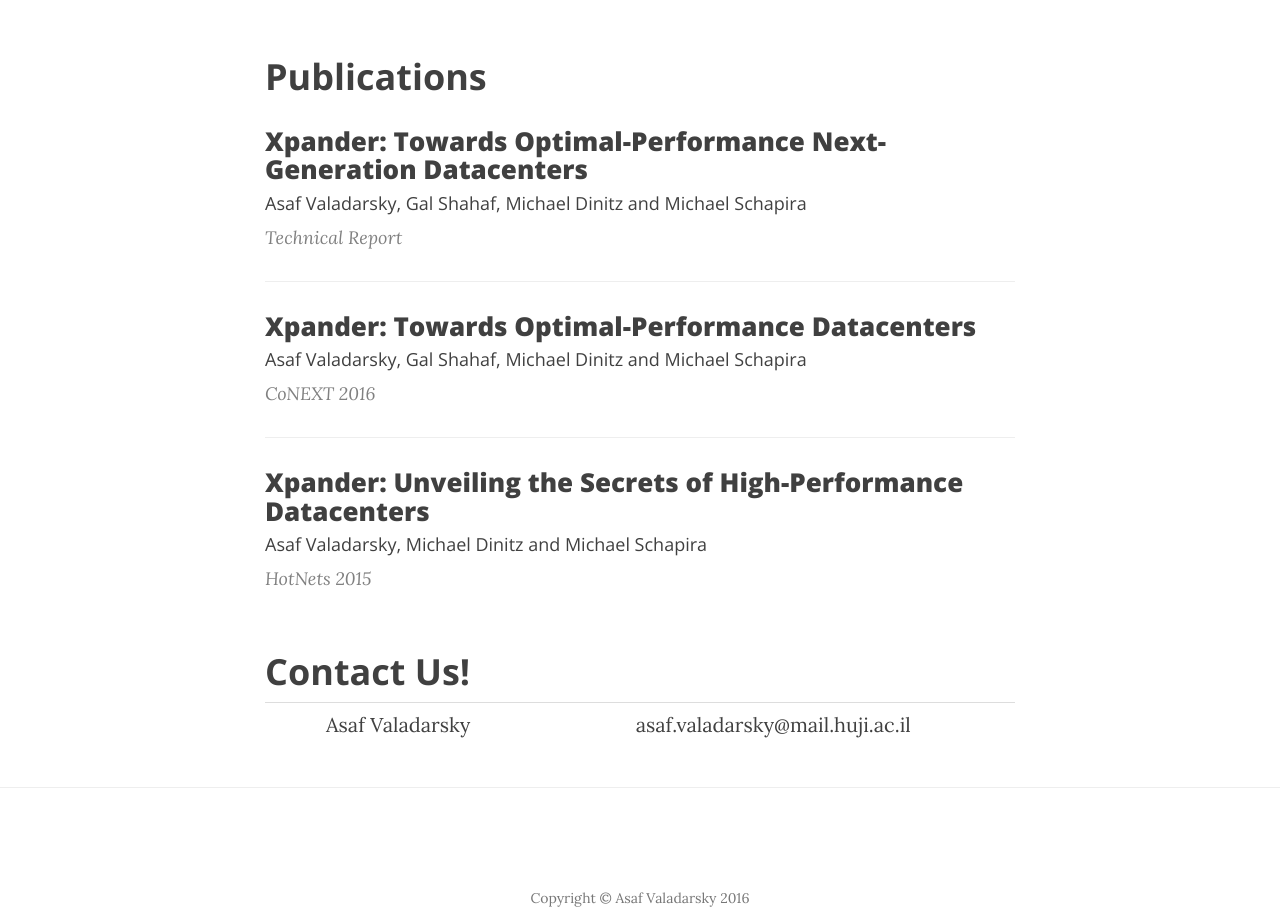
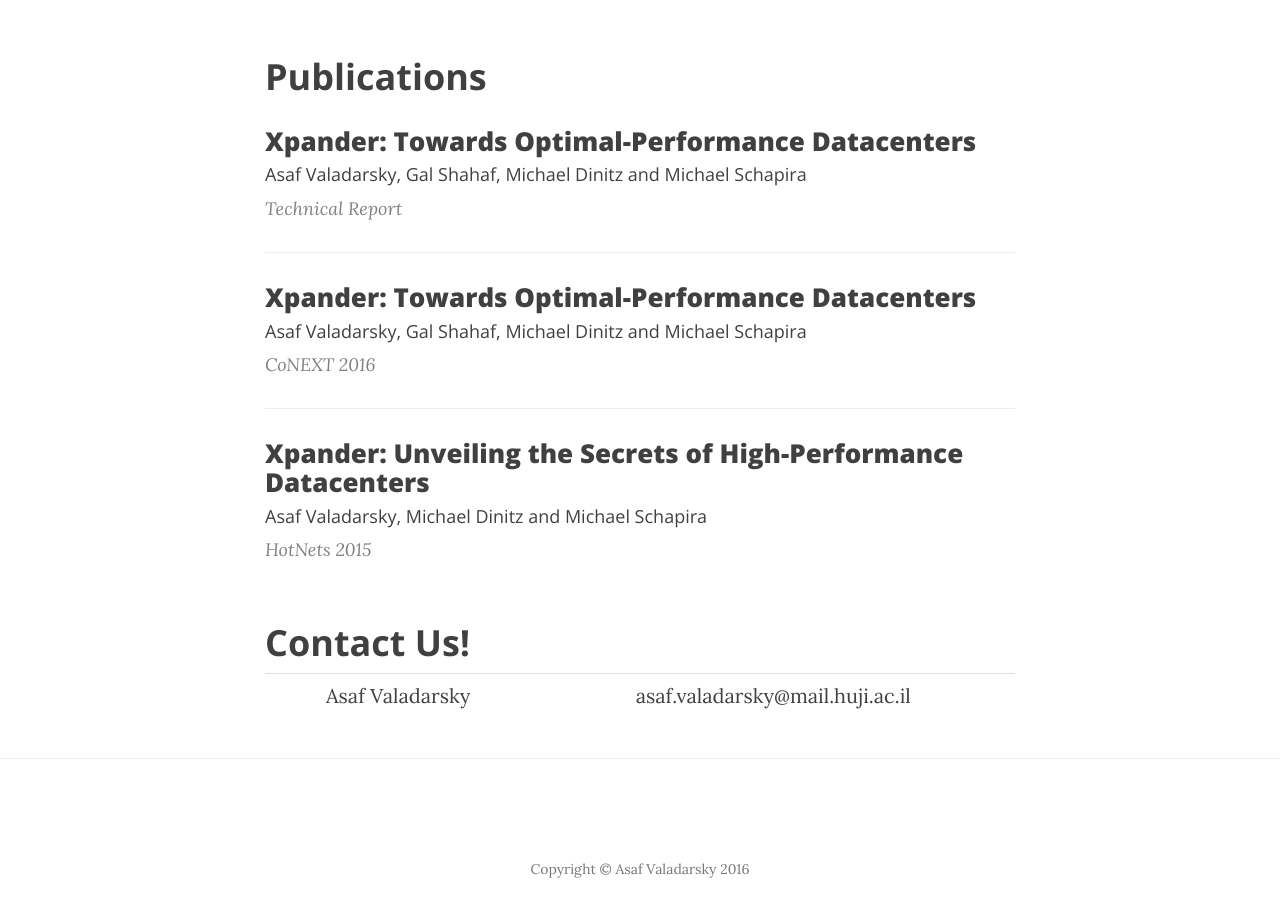
Before and after one commit to husant/Xpander, a plain HTML site: page index.html in a window 1280 px wide. Shown: the part 5201-6125 px from the top of the page. Drawn offline with nearby package versions, Linux system fonts and the light colour scheme.

Commit message:
Update TR title

```diff
--- a/index.html
+++ b/index.html
@@ -297,7 +297,7 @@
             <div class="post-preview">
                 <a href="./files/xpander-full.pdf">
                     <h3 class="post-title">
-                        Xpander: Towards Optimal-Performance Next-Generation Datacenters
+                        Xpander: Towards Optimal-Performance Datacenters
                     </h3>
                     <h4 class="post-subtitle">
                         Asaf Valadarsky, Gal Shahaf, Michael Dinitz and Michael Schapira
```
